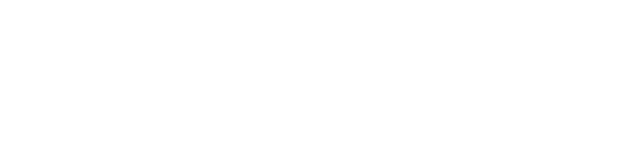
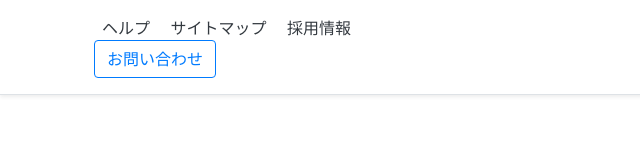
Before and after one commit to ysdhrk/BootstrapProject, a website: page assets/index.html in a window 1280 px wide. Shown: the whole page, without its empty margins (0-640 px from the left). Drawn offline with nearby package versions, Linux system fonts and the light colour scheme; files that its build step writes are made by us from their sources.

Commit message:
add header

```diff
--- a/assets/index.html
+++ b/assets/index.html
@@ -1,16 +1,29 @@
 <!DOCTYPE html>
 <html lang="ja">
+
 <head>
     <meta charset="UTF-8">
     <title>SkyTravel</title>
     <meta name="viewport" content="width=, initial-scale=1.0">
     <link rel="stylesheet" href="css/style.css">
-  <link rel="stylesheet" href="https://maxcdn.bootstrapcdn.com/font-awesome/4.6.2/css/font-awesome.min.css"/>
+    <link rel="stylesheet" href="https://maxcdn.bootstrapcdn.com/font-awesome/4.6.2/css/font-awesome.min.css" />
     <link rel="icon" type="image/png" href="images/favicon.png">
+</head>
 
-</head>
 <body>
+    <div class="mb-3 bg-white border-bottom shadow-sm">
+        <div class="container flex-column flex-md-row align-items-center p-3 px-md-4">
+            <h1 class="my-0 mr-md-auto font-weight-normal"><a href="images/logo.png" alt="スカイトラベル"></a></h1>
+            <nav class="my-2 my-md-0 mr-md-3">
+                <a class="p-2 text-dark" href="#">ヘルプ</a>
+                <a class="p-2 text-dark" href="#">サイトマップ</a>
+                <a class="p-2 text-dark" href="#">採用情報</a>
+            </nav>
+            <a class="btn btn-outline-primary" href="#recruit">お問い合わせ</a>
+        </div>
+    </div>
     <script src="https://ajax.googleapis.com/ajax/libs/jquery/3.3.1/jquery.min.js"></script>
     <script src="js/bootstrap.bundle.min.js"></script>
 </body>
+
 </html>
```
Lines whose indentation alone changed are shown as unchanged.
